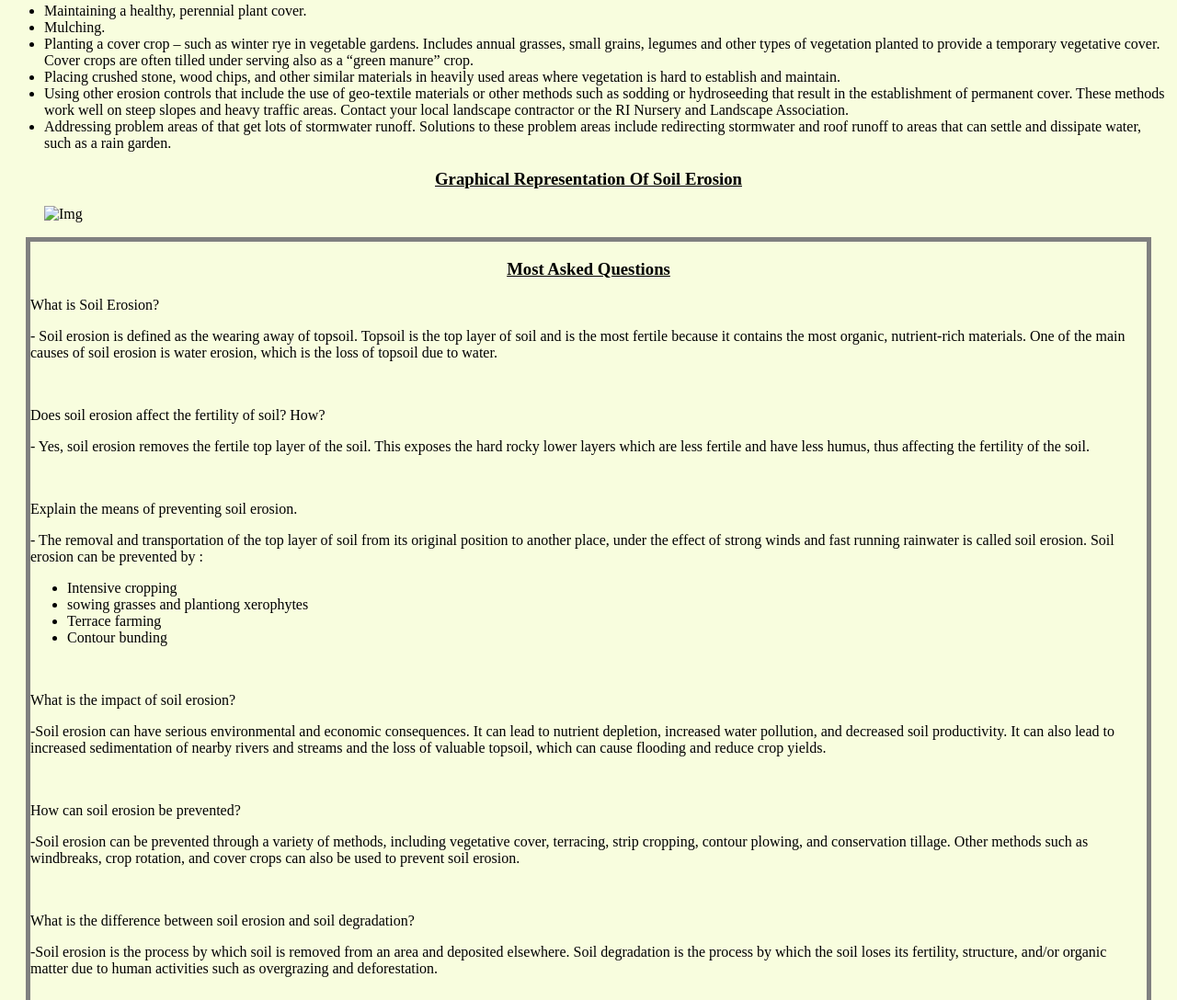
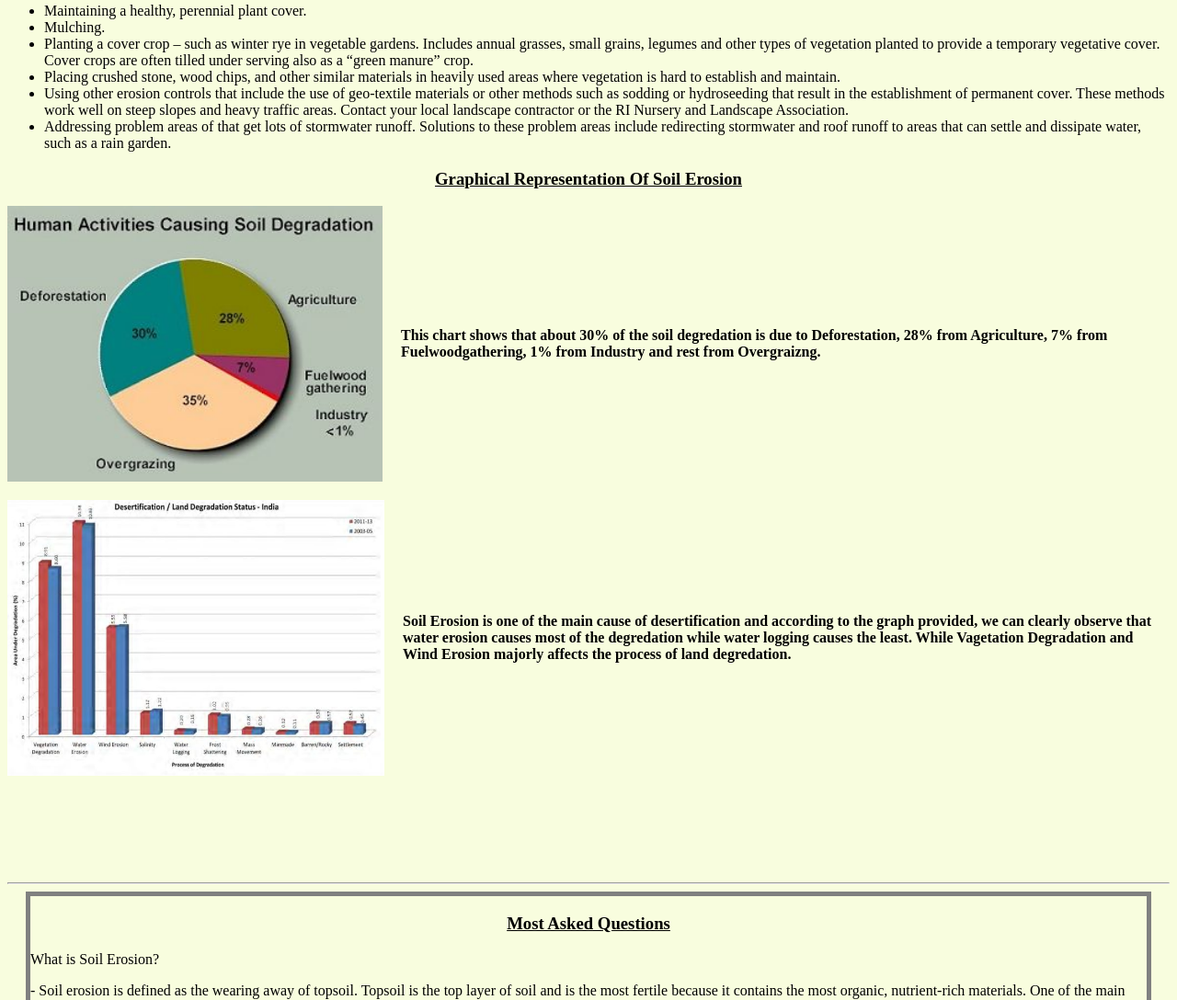
Before and after one commit to masterlobe/Soil-Erosion, a plain HTML site: page Index.html in a window 1280 px wide. Shown: the part 1712-2800 px from the top of the page at 92% size. Drawn offline with Linux system fonts and the light colour scheme.

Commit message:
Final project ready for submition

```diff
--- a/Index.html
+++ b/Index.html
@@ -13,7 +13,7 @@
             <li class="nav-item"><a onclick="scrollToSection('ListData1')">Factors</a></li>
             <li class="nav-item"><a onclick="scrollToSection('ListData2')">Human Activities</a></li>
             <li class="nav-item"><a onclick="scrollToSection('Questions')">Questions</a></li>
-            <li class="nav-item"><a onclick="scrollToSection('graphgit --')">Graphical Analysis</a></li>
+            <li class="nav-item"><a onclick="scrollToSection('image-text-container')">Graphical Analysis</a></li>
             <li class="nav-item"><a onclick="scrollToSection('enquiry')">Review</a></li>
         </ul>
         <!--
@@ -32,8 +32,8 @@
 
 
         <div id="intro1">
-                <h2 id="Intro">Soil Erosion</h3>
-                <span id="img"><img src="download.jpeg" alt="Img"> <img src="download (1).jpeg" alt="Img"><img src="images (1).jpeg" alt="Img"><img src="images.jpeg" alt="Img"></span><hr>
+                <h2 id="Intro">Soil Erosion</h2>
+                <span id="img" style="margin:10px"><img src="download.jpeg" alt="Img"></span><span style="margin:30px"><img src="download (1).jpeg" alt="Img"></span><span><img src="images (1).jpeg" alt="Img"></span><span style="margin:30px"><img src="images.jpeg" alt="Img"></span><hr>
                 <p>Soil erosion is the denudation or wearing away of the upper layer of soil. It is a form of soil degradation. This natural process is caused by the dynamic activity of erosive agents, that is, water, ice (glaciers), snow, air (wind), plants, and animals (including humans). In accordance with these agents, erosion is sometimes divided into water erosion, glacial erosion, snow erosion, wind (aeolian) erosion, zoogenic erosion and anthropogenic erosion such as tillage erosion. Soil erosion may be a slow process that continues relatively unnoticed, or it may occur at an alarming rate causing a serious loss of topsoil. The loss of soil from farmland may be reflected in reduced crop production potential, lower surface water quality and damaged drainage networks. Soil erosion could also cause sinkholes.
 
                     Human activities have increased by 10–50 times the rate at which erosion is occurring world-wide. Excessive (or accelerated) erosion causes both "on-site" and "off-site" problems. On-site impacts include decreases in agricultural productivity and (on natural landscapes) ecological collapse, both because of loss of the nutrient-rich upper soil layers. In some cases, the eventual end result is desertification. Off-site effects include sedimentation of waterways and eutrophication of water bodies, as well as sediment-related damage to roads and houses. Water and wind erosion are the two primary causes of land degradation; combined, they are responsible for about 84% of the global extent of degraded land, making excessive erosion one of the most significant environmental problems worldwide.
@@ -92,16 +92,26 @@
         </div>
 
     <!---------------Graphical Analysis------------------------------->
-    <div id="graph">
-        <h3 style="text-align: center; text-decoration: underline;"> Graphical Representation Of Soil Erosion </h3>
-        <figure>
-            <img src="" alt="Img">
+    <h3 style="text-decoration: underline; text-align: center;" id="image-text-container">Graphical Representation Of Soil Erosion</h3>
+    <div class="image-text-container">
+        <img src="e8dbc317c969fc7a490cb10636228392.jpg" alt="Img" height="300px">
+        <p style="font-weight: bold;">This chart shows that about 30% of the soil degredation is due to Deforestation, 28% from Agriculture, 7% from Fuelwoodgathering, 1% from Industry and rest from Overgraizng.</p>
 
-        </figure>
+    </div>
+    <div style="padding: 20px 0px 0px 0px;" class="image-text-container">
+    <img src="Process-wise-changes-India-wide-768x512.jpg" alt="Img" height="300px" width="410px">
+    <p style="font-weight: bold;">Soil Erosion is one of the main cause of desertification and according to the graph provided, we can clearly observe that water erosion causes most of the degredation while water logging causes the least. While Vagetation Degradation and Wind Erosion majorly affects the process of land degredation.</p>
     </div>
 
 
+    <br>
+    <br>
+    <br>
+    <br>
+    <br>
+    <br>
 
+    <hr>
 <!--------------------------------------------------------------------------->
     <!--Questions: Should be in the middle of explanations-->
     <div id="Questions">
--- a/styles.css
+++ b/styles.css
@@ -31,6 +31,7 @@ body{
 }
 #graph{
 
+    padding: 0px 0px 150px 0px;
 }
 #img{
     width: 100%;
@@ -59,3 +60,18 @@ li.nav-item a {
 li.nav-item a:hover {
     background-color: #555;
 }
+
+.image-text-container {
+    display: flex; /* Use a flexbox layout */
+    align-items: center; /* Vertically center the items */
+}
+
+/* Style the image */
+.image-text-container img {
+    max-width: 50%; /* Adjust the image width as needed */
+}
+
+/* Style the text */
+.image-text-container p {
+    margin-left: 20px; /* Add some space between the image and text */
+}
```
Also changed, not shown: Process-wise-changes-India-wide-768x512.jpg (added), e8dbc317c969fc7a490cb10636228392.jpg (added).
